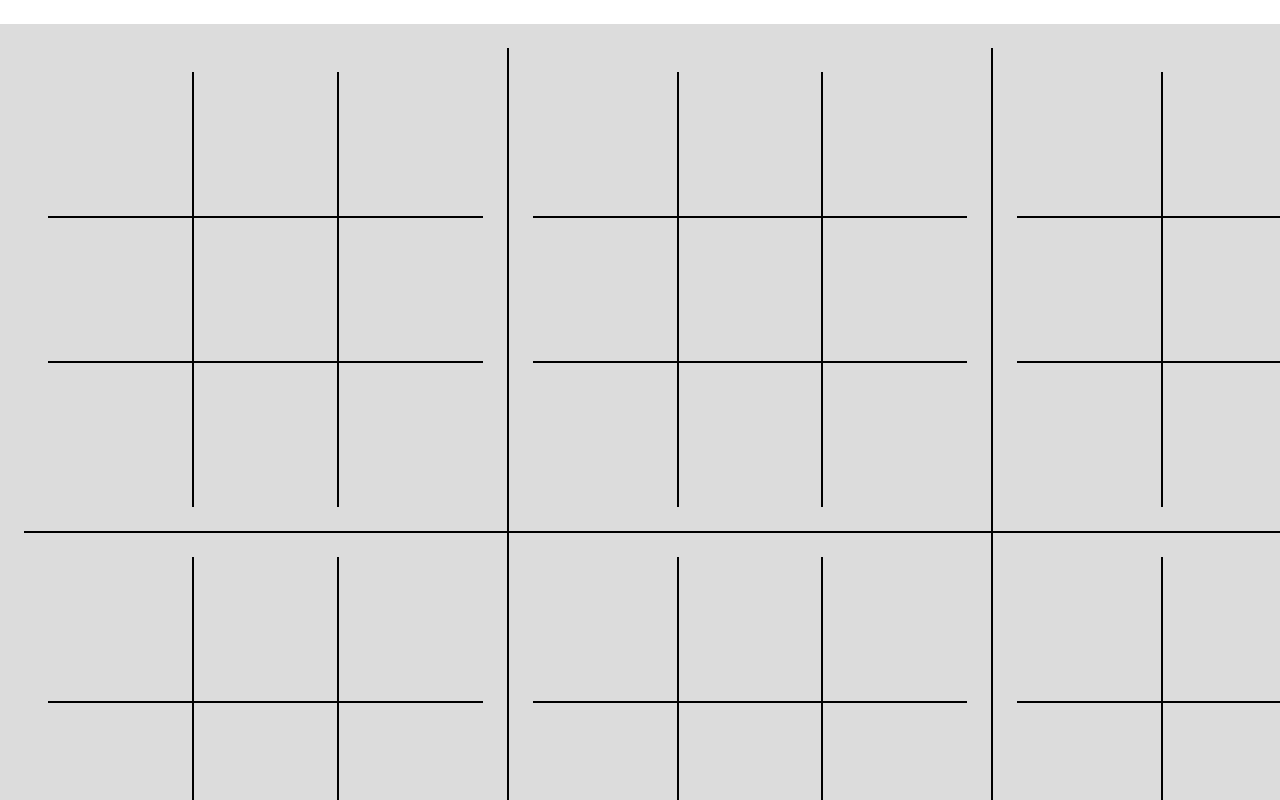
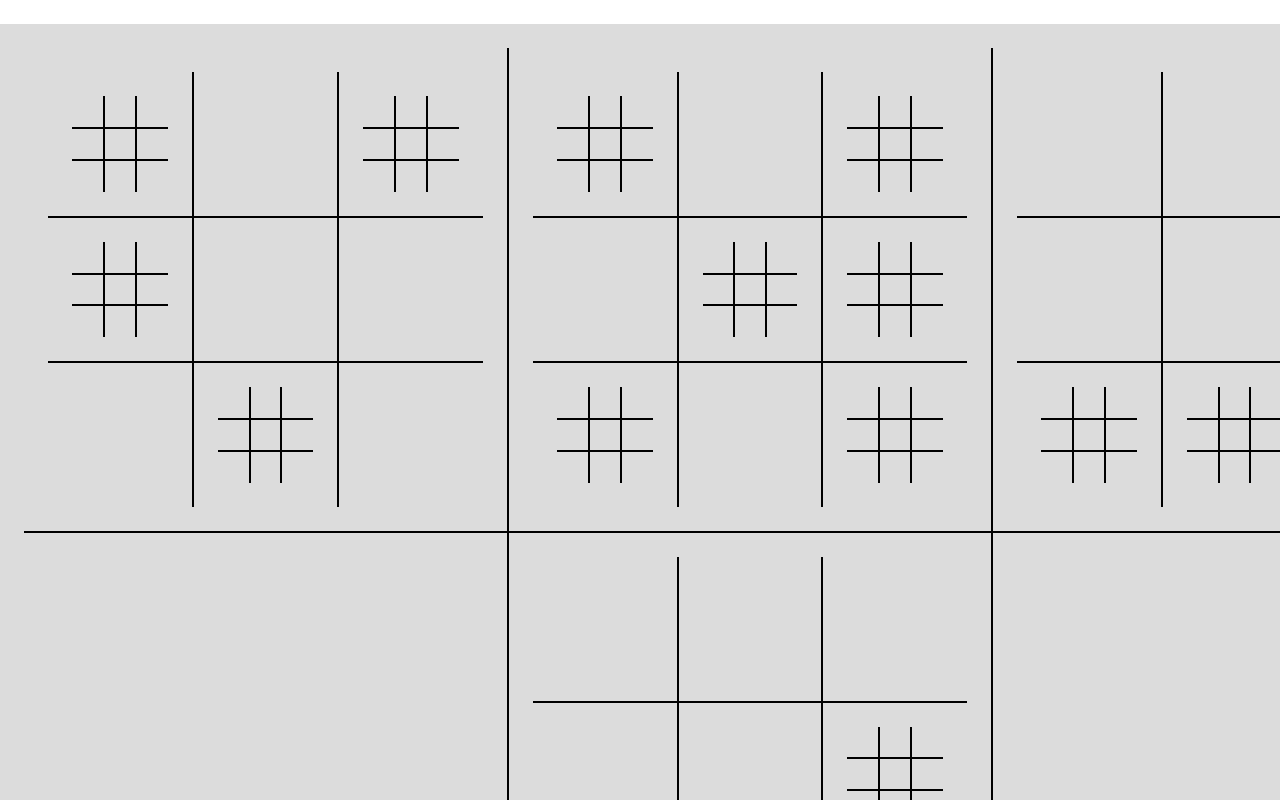
Before and after one commit to jdw1996/ttt, a React (Create React App) app: page / in a window 1280 px wide. Shown: the top 800 px of the page. Built offline with nearby package versions, Linux system fonts and the light colour scheme.

Commit message:
Make the board random

```diff
--- a/src/App.css
+++ b/src/App.css
@@ -2,5 +2,4 @@
   margin: 24px auto;
   height: 1500px;
   width: 1500px;
-  font-size: 3rem;
 }
--- a/src/App.tsx
+++ b/src/App.tsx
@@ -1,7 +1,15 @@
 import React, { useState } from 'react';
 import './App.css';
 import Game from './Game';
-import { GameContext, Player, Position, Square, getSquareAtPath, checkIsWinner } from './constants';
+import {
+  GameContext,
+  Player,
+  Position,
+  Square,
+  getSquareAtPath,
+  checkIsWinner,
+  generateBlankSquare,
+} from './constants';
 
 const takeTurnHelper = (player: Player, square: Square, pathAcc: Position[]): Square => {
   if (pathAcc.length === 0 || !Array.isArray(square)) {
@@ -19,17 +27,7 @@ const takeTurnHelper = (player: Player, square: Square, pathAcc: Position[]): Sq
 function App() {
   const [nextPlayer, setNextPlayer] = useState<Player.O | Player.X>(Player.O);
   const [activePath, setActivePath] = useState<Position[]>([]);
-  const [board, setBoard] = useState<Square>([
-    [Player._, Player._, Player._, Player._, Player._, Player._, Player._, Player._, Player._],
-    [Player._, Player._, Player._, Player._, Player._, Player._, Player._, Player._, Player._],
-    [Player._, Player._, Player._, Player._, Player._, Player._, Player._, Player._, Player._],
-    [Player._, Player._, Player._, Player._, Player._, Player._, Player._, Player._, Player._],
-    [Player._, Player._, Player._, Player._, Player._, Player._, Player._, Player._, Player._],
-    [Player._, Player._, Player._, Player._, Player._, Player._, Player._, Player._, Player._],
-    [Player._, Player._, Player._, Player._, Player._, Player._, Player._, Player._, Player._],
-    [Player._, Player._, Player._, Player._, Player._, Player._, Player._, Player._, Player._],
-    [Player._, Player._, Player._, Player._, Player._, Player._, Player._, Player._, Player._],
-  ]);
+  const [board, setBoard] = useState<Square>(generateBlankSquare(3, true, true));
 
   const nextTurn = () => {
     // Toggle the next player.
--- a/src/constants.ts
+++ b/src/constants.ts
@@ -68,3 +68,16 @@ type GameContextType = {
 };
 
 export const GameContext = createContext<GameContextType>({ takeTurn: noop, activePath: [] });
+
+const flipACoin = (): boolean => {
+  const rand = Math.random();
+  return rand >= 0.5;
+};
+
+export const generateBlankSquare = (depth: number, isRandom = false, isTopLevel = false): Square => {
+  if (depth === 0 || (!isTopLevel && isRandom && flipACoin())) {
+    return Player._;
+  }
+
+  return Array.from({ length: 9 }, () => generateBlankSquare(depth - 1, isRandom)) as Square;
+};
```
